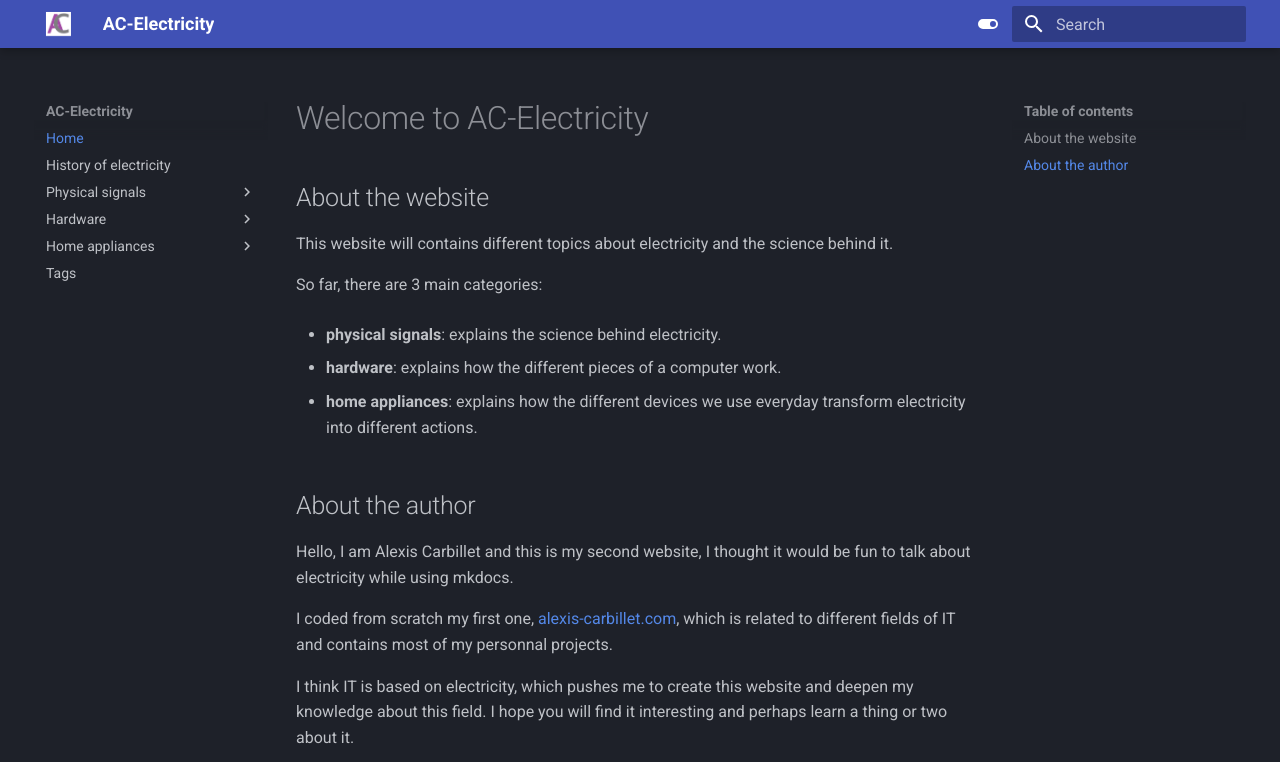
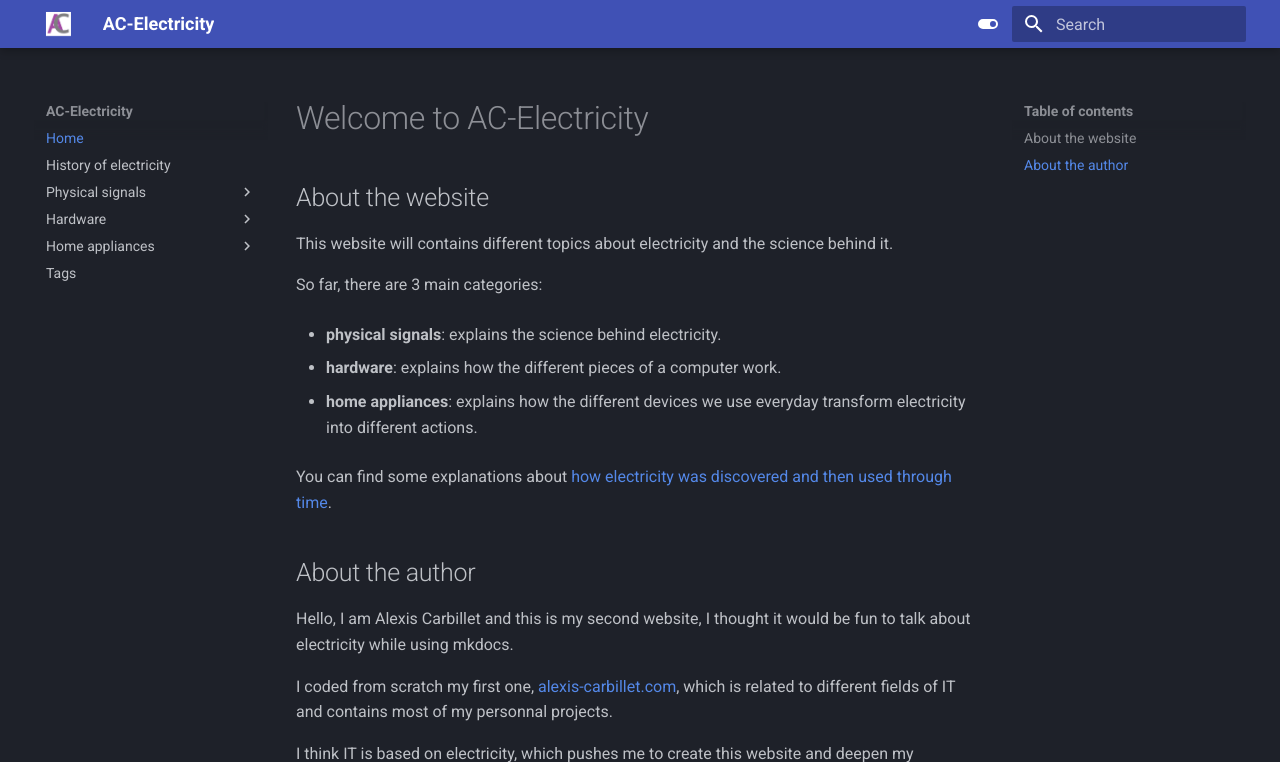
Before and after one commit to alexiscarbillet/ac-electricity, an MkDocs documentation site: the page built from docs/index.md, in a window 1280 px wide and 1255 px high, cut to the strip 0-762 px from the top of the window. Built offline with MkDocs 1.6.1 and Material for MkDocs 9.7.7, drawn with Linux system fonts in a browser that asks for light colours.

Commit message:
Update index.md

```diff
--- a/docs/index.md
+++ b/docs/index.md
@@ -11,6 +11,8 @@ So far, there are 3 main categories:
 - **hardware**: explains how the different pieces of a computer work.
 
 - **home appliances**: explains how the different devices we use everyday transform electricity into different actions.
+
+You can find some explanations about [how electricity was discovered and then used through time](history.md).
 
 ## About the author
 
```
